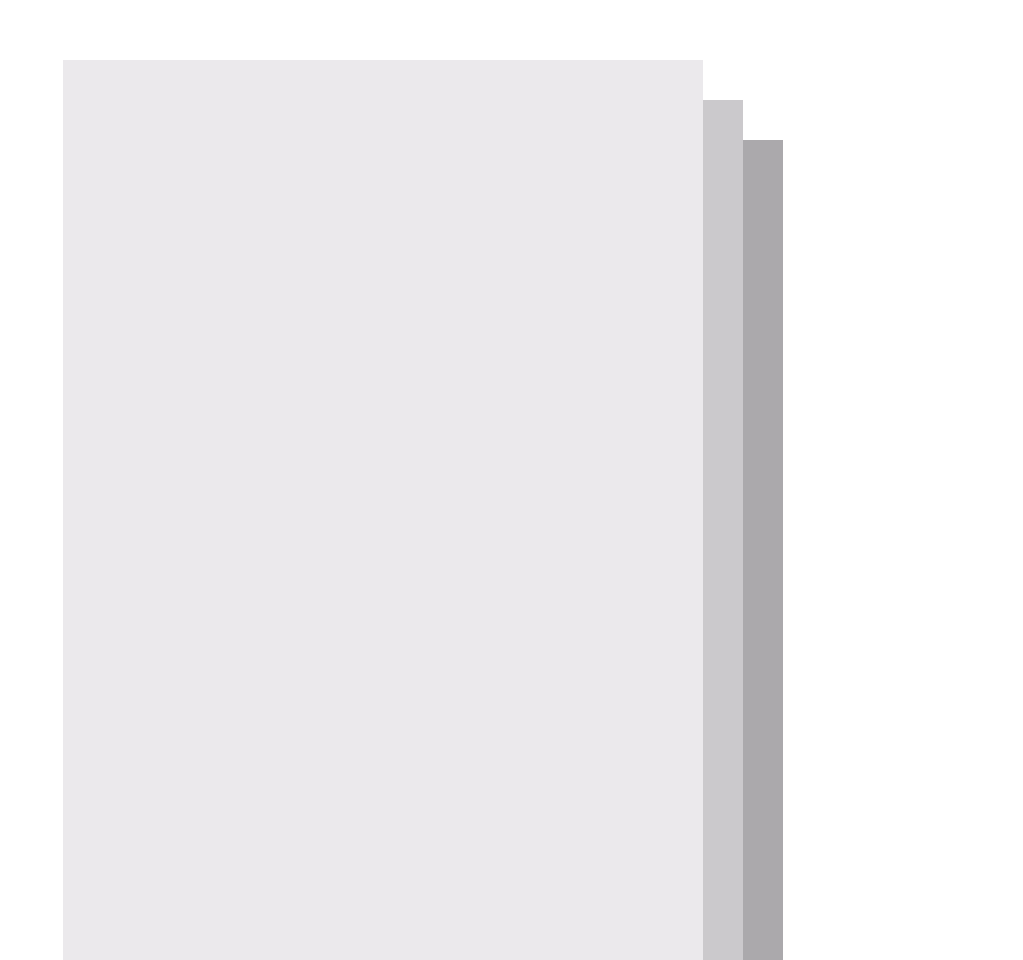
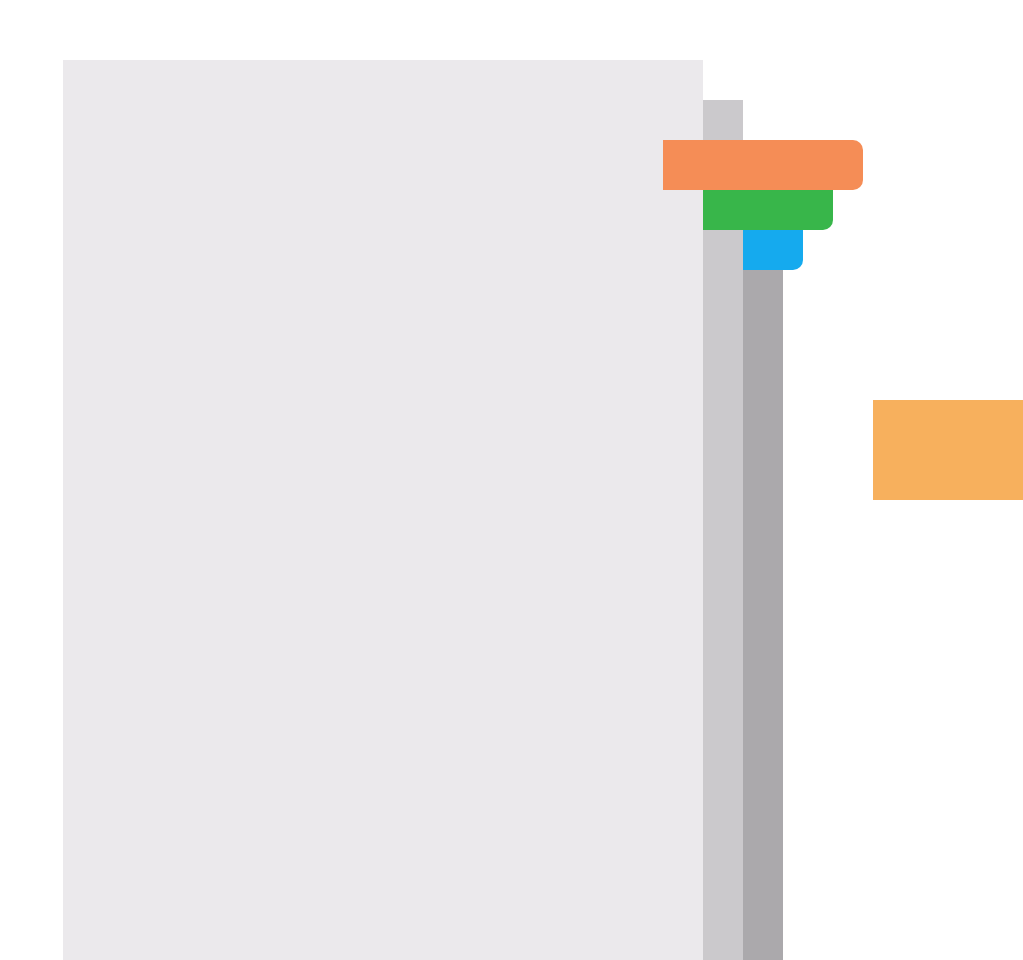
Before and after one commit to e-a-gladysheva/positionin_and_floats, a plain HTML site: page index.html in a window 1280 px wide. Shown: the part 140-1100 px from the top of the page, without its empty margins (257-1280 px from the left). Drawn offline with Linux system fonts and the light colour scheme.

Commit message:
add stickers

```diff
--- a/index.html
+++ b/index.html
@@ -7,10 +7,23 @@
 </head>
 <body>
 	<div class="container">
-		<div class="block"></div>
-		<div class="block"></div>
-		<div class="block"></div>
+		<div class="page">
+			<div class="block"></div>
+			<div class="sticker"></div>
+		</div>
+
+		<div class="page">
+			<div class="block"></div>
+			<div class="sticker"></div>
+		</div>
+
+		<div class="page">
+			<div class="block"></div>
+			<div class="sticker"></div>
+		</div>
+
 	</div>
 	<div class="share"></div>
+
 </body>
 </html>
--- a/styles.css
+++ b/styles.css
@@ -15,15 +15,14 @@ body
     margin: 0 auto;
 }
 
-.block
-{
+.page {
     position: absolute;
 
     width: 100%;
     height: 100%;
 }
 
-.block:nth-child(1)
+.page:nth-child(1)
 {
     top: 80px;
     left: 80px;
@@ -31,7 +30,7 @@ body
     background: #aba9ac;
 }
 
-.block:nth-child(2)
+.page:nth-child(2)
 {
     top: 40px;
     left: 40px;
@@ -39,16 +38,48 @@ body
     background: #cbc9cc;
 }
 
-.block:nth-child(3)
+.page:nth-child(3)
 {
     background: #ebe9ec;
+}
+
+.block {
+	height: 100%;
+	width: 100%;
+}
+
+.sticker
+{
+    position: absolute;
+    width: 200px;
+    height: 50px;
+    top: 80px;
+    border-radius: 0 10px 10px 0;
+}
+
+.page:nth-child(3) .sticker {
+	right: -160px;
+    background: #f58d56;
+}
+
+.page:nth-child(2) .sticker {
+    right: -90px;
+    background: #38b64a;
+}
+
+.page:nth-child(1) .sticker {
+    right: -20px;
+
+    background: #15aaee;
 }
 
 .share
 {
     position: fixed;
+    right: 0;
+    bottom: 20%;
 
-    width: 200px;
+    width: 150px;
     height: 100px;
 
     background: #f7b05d;
```
